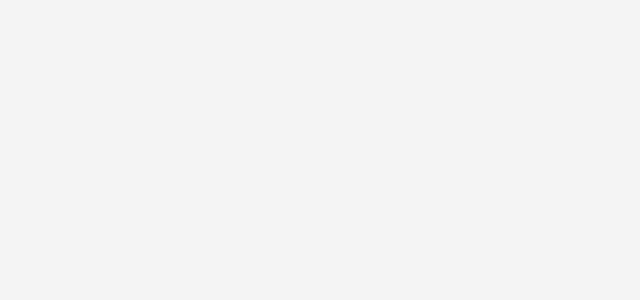
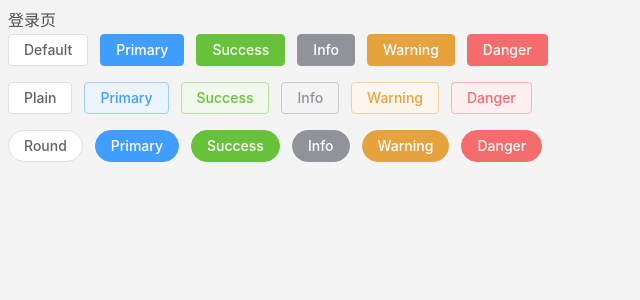
Before and after one commit to czltnb/weblog-vue, a Vue app: page /#/login in a window 1280 px wide. Before the commit this address had no page. Shown: the top 300 px of the page, without its empty margins (0-640 px from the left). Built offline with nearby package versions, Linux system fonts and the light colour scheme.

Commit message:
4.7 整合饿了么 Element Plus 组件库

```diff
--- a/package.json
+++ b/package.json
@@ -12,6 +12,7 @@
     "preview": "vite preview"
   },
   "dependencies": {
+    "element-plus": "^2.3.9",
     "flowbite": "^1.8.1",
     "vue": "^3.5.18",
     "vue-router": "^4.5.1"
@@ -21,6 +22,8 @@
     "autoprefixer": "^10.4.21",
     "postcss": "^8.5.6",
     "tailwindcss": "^3.4.17",
+    "unplugin-auto-import": "^20.1.0",
+    "unplugin-vue-components": "^29.0.0",
     "vite": "^7.0.6",
     "vite-plugin-vue-devtools": "^8.0.0"
   }
--- /dev/null
+++ b/src/pages/admin/login.vue
@@ -0,0 +1,32 @@
+<template>
+    <div class="p-2">
+        <h1>登录页</h1>
+        <el-row class="mb-4">
+            <el-button>Default</el-button>
+            <el-button type="primary">Primary</el-button>
+            <el-button type="success">Success</el-button>
+            <el-button type="info">Info</el-button>
+            <el-button type="warning">Warning</el-button>
+            <el-button type="danger">Danger</el-button>
+        </el-row>
+
+        <el-row class="mb-4">
+            <el-button plain>Plain</el-button>
+            <el-button type="primary" plain>Primary</el-button>
+            <el-button type="success" plain>Success</el-button>
+            <el-button type="info" plain>Info</el-button>
+            <el-button type="warning" plain>Warning</el-button>
+            <el-button type="danger" plain>Danger</el-button>
+        </el-row>
+
+        <el-row class="mb-4">
+            <el-button round>Round</el-button>
+            <el-button type="primary" round>Primary</el-button>
+            <el-button type="success" round>Success</el-button>
+            <el-button type="info" round>Info</el-button>
+            <el-button type="warning" round>Warning</el-button>
+            <el-button type="danger" round>Danger</el-button>
+        </el-row>
+
+    </div>
+</template>
--- a/src/pages/frontend/index.vue
+++ b/src/pages/frontend/index.vue
@@ -32,7 +32,7 @@
                 </div>
 
                 <!-- 登录 -->
-                <div class="text-gray-900 ml-1 mr-1 hover:text-blue-700">登录</div>
+                <div class="text-gray-900 ml-1 mr-1 hover:text-blue-700" @click="$router.push('/login')">登录</div>
 
 
                 <button data-collapse-toggle="navbar-search" type="button"
--- a/src/router/index.js
+++ b/src/router/index.js
@@ -1,6 +1,7 @@
 import { createRouter,createWebHashHistory} from 'vue-router'
 
 import Index from '@/pages/frontend/index.vue'
+import Login from '@/pages/admin/login.vue'
 
 const routes = [
     {
@@ -9,9 +10,16 @@ const routes = [
 
         //name: 'Weblog首页'
         meta: {
-            title: 'Weblog首页'
+            title: 'Weblog 首页'
         }
-    }
+    },
+    {
+        path: '/login',
+        component: Login,
+        meta: {
+            title: 'Weblog 登录页'
+        }
+    },
 ]
 
 const router = createRouter({
--- a/vite.config.js
+++ b/vite.config.js
@@ -3,12 +3,21 @@ import { fileURLToPath, URL } from 'node:url'
 import { defineConfig } from 'vite'
 import vue from '@vitejs/plugin-vue'
 import vueDevTools from 'vite-plugin-vue-devtools'
+import AutoImport from 'unplugin-auto-import/vite'
+import Components from 'unplugin-vue-components/vite'
+import { ElementPlusResolver } from 'unplugin-vue-components/resolvers'
 
 // https://vite.dev/config/
 export default defineConfig({
   plugins: [
     vue(),
     vueDevTools(),
+    AutoImport({
+      resolvers: [ElementPlusResolver()],
+    }),
+    Components({
+      resolvers: [ElementPlusResolver()],
+    }),
   ],
   resolve: {
     alias: {
```
Also changed, not shown: 1 other file (tests, documents, lock files or other folders).
